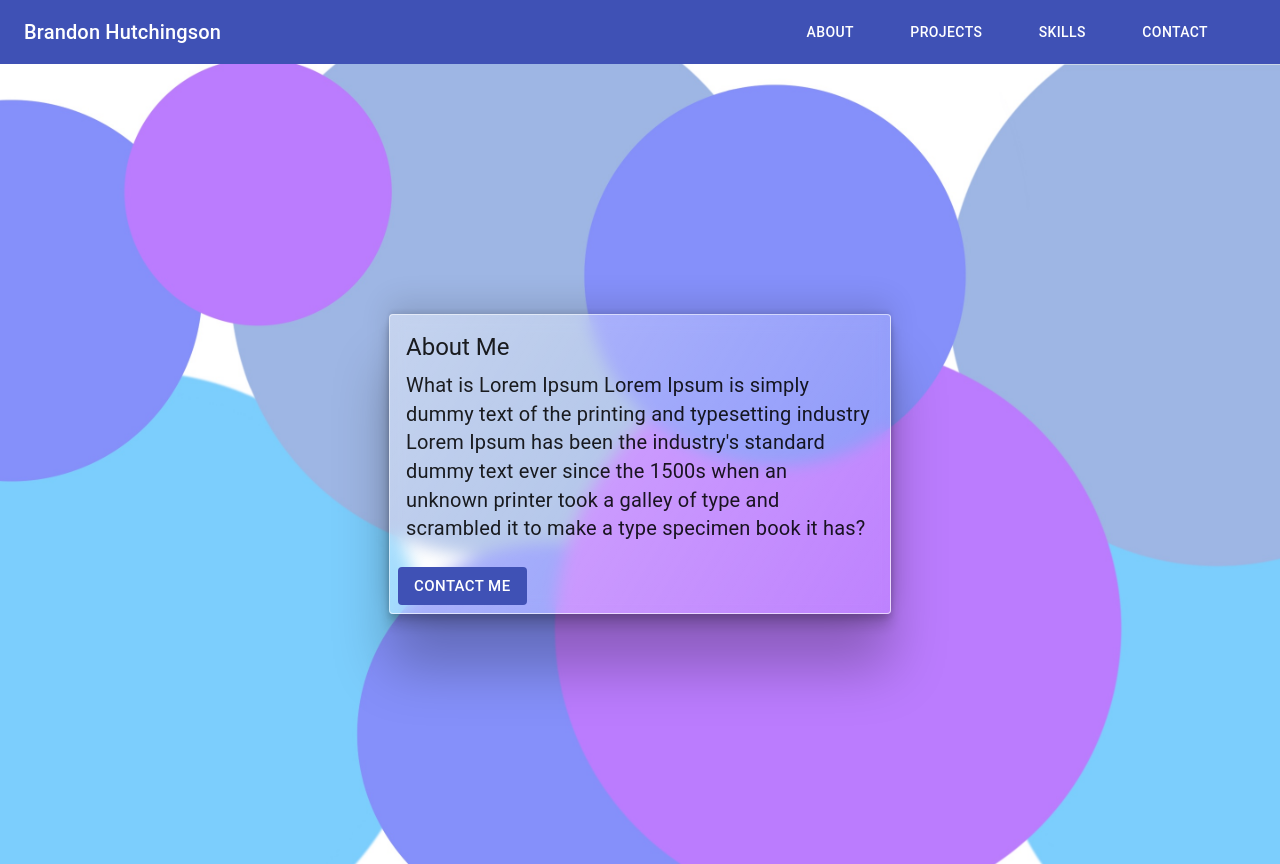
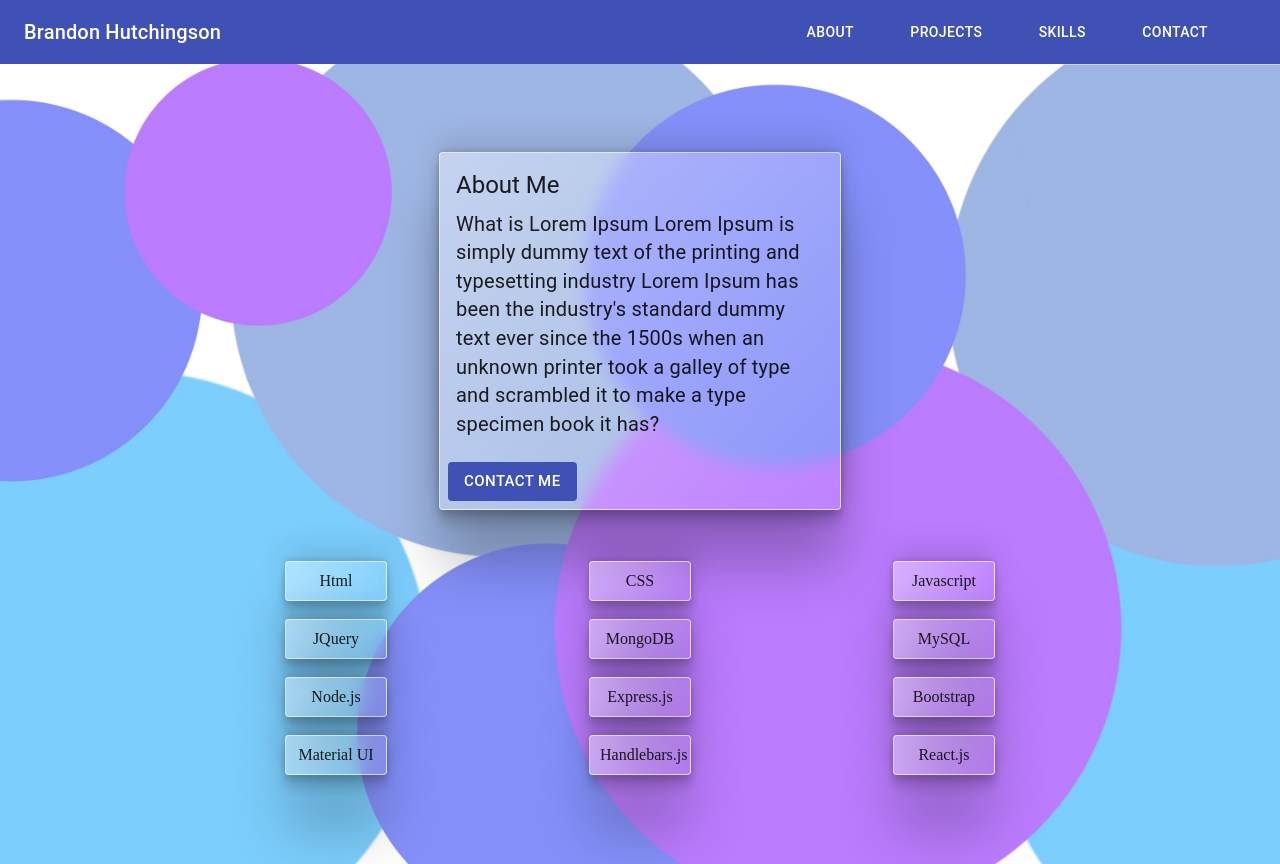
Before and after one commit to bHutchingson/react-portfolio, a React (Create React App) app: page / in a window 1280 px wide. Built offline with nearby package versions, Linux system fonts and the light colour scheme.

Commit message:
added skills to about page

```diff
--- a/src/components/aboutCard/AboutCard.js
+++ b/src/components/aboutCard/AboutCard.js
@@ -5,15 +5,30 @@ import Card from '@material-ui/core/Card';
 import CardActions from '@material-ui/core/CardActions';
 import CardContent from '@material-ui/core/CardContent';
 import useStyles from './styles';
+import Paper from '@material-ui/core/Paper';
+import Grid from '@material-ui/core/Grid';
 
-
+const skillsArray = [
+  'Html',
+  'CSS',
+  'Javascript',
+  'JQuery',
+  'MongoDB',
+  'MySQL',
+  'Node.js',
+  'Express.js',
+  'Bootstrap',
+  'Material UI',
+  'Handlebars.js',
+  'React.js',
+]
 
 const SimpleCard = () => {
   const classes = useStyles();
-  const bull = <span className={classes.bullet}>•</span>;
 
-  return ( <>
-    <div className={classes.backdrop1}></div>
+  return (
+    <div className={classes.aboutPage}>
+      <div className={classes.cardContainer}>
         <Card className={classes.root}>
           <CardContent className={classes.content}>
             <Typography className={classes.text} variant="h5" component="h2" gutterBottom>
@@ -27,7 +42,19 @@ const SimpleCard = () => {
             <Button className={classes.btn} variant="primary" size="medium">Contact Me</Button>
           </CardActions>
         </Card>
-  </>
+      </div>
+      <div className={classes.grid}>
+        <Grid className={classes.cardContainer} container spacing={2} >
+          {skillsArray.map(skill => {
+            return (
+              <Grid className={classes.cardContainer} key={skill} item xs={4}>
+                <Paper item className={`${classes.root} ${classes.skillItem}`}>{skill}</Paper>
+              </Grid>
+            )
+          })}
+        </Grid>
+      </div>
+    </div>
   );
 }
 
--- a/src/components/aboutCard/styles.js
+++ b/src/components/aboutCard/styles.js
@@ -13,10 +13,11 @@ const useStyles = makeStyles({
     borderStyle: 'solid',
     borderColor: 'rgb(255, 255, 255, .6)',
     flexDirection: 'column',
-    width: 500,
+    width: 400,
     boxShadow: 'rgba(0, 0, 0, 0.25) 0px 54px 55px, rgba(0, 0, 0, 0.12) 0px -12px 30px, rgba(0, 0, 0, 0.12) 0px 4px 6px, rgba(0, 0, 0, 0.17) 0px 12px 13px, rgba(0, 0, 0, 0.09) 0px -3px 5px',
     backdropFilter: "blur(8px)",
     background: 'linear-gradient(top left, rgb(255, 255, 255, .4), rgb(255, 255, 255, .05))',
+    marginBottom: 50
   },
   background: {
     backgroundImage: 'url("../../images/background.png")'
@@ -53,7 +54,29 @@ const useStyles = makeStyles({
   },
   pos: {
     marginBottom: 12,
-  }
+  },
+  skillItem: {
+    margin: 1,
+    width: '80px',
+    padding: 10,
+    textAlign: 'center'
+  },
+  aboutPage: {
+    display: 'flex',
+    flexDirection: 'column',
+    width: '100%',
+    justifyContent: 'center',
+    alignItems: 'center'
+  },
+  grid: {
+    display: 'flex',
+    width: '70%'
+  },
+  cardContainer: {
+    display: 'flex',
+    justifyContent: 'center',
+  },
+
 });
 
 export default useStyles;
```
Also changed, not shown: src/components/skill/Skill.js (deleted, +0 -15 lines), src/components/skill/style.js (deleted). Lines whose indentation alone changed are shown as unchanged.
